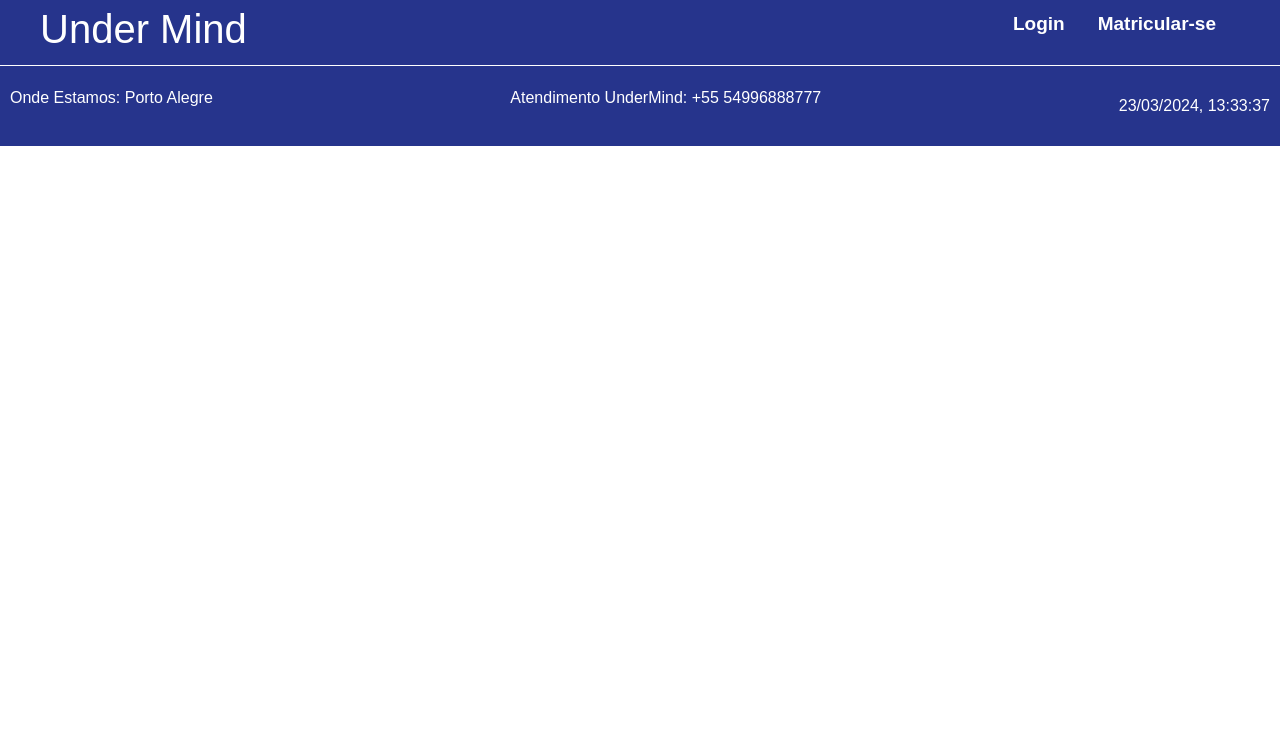
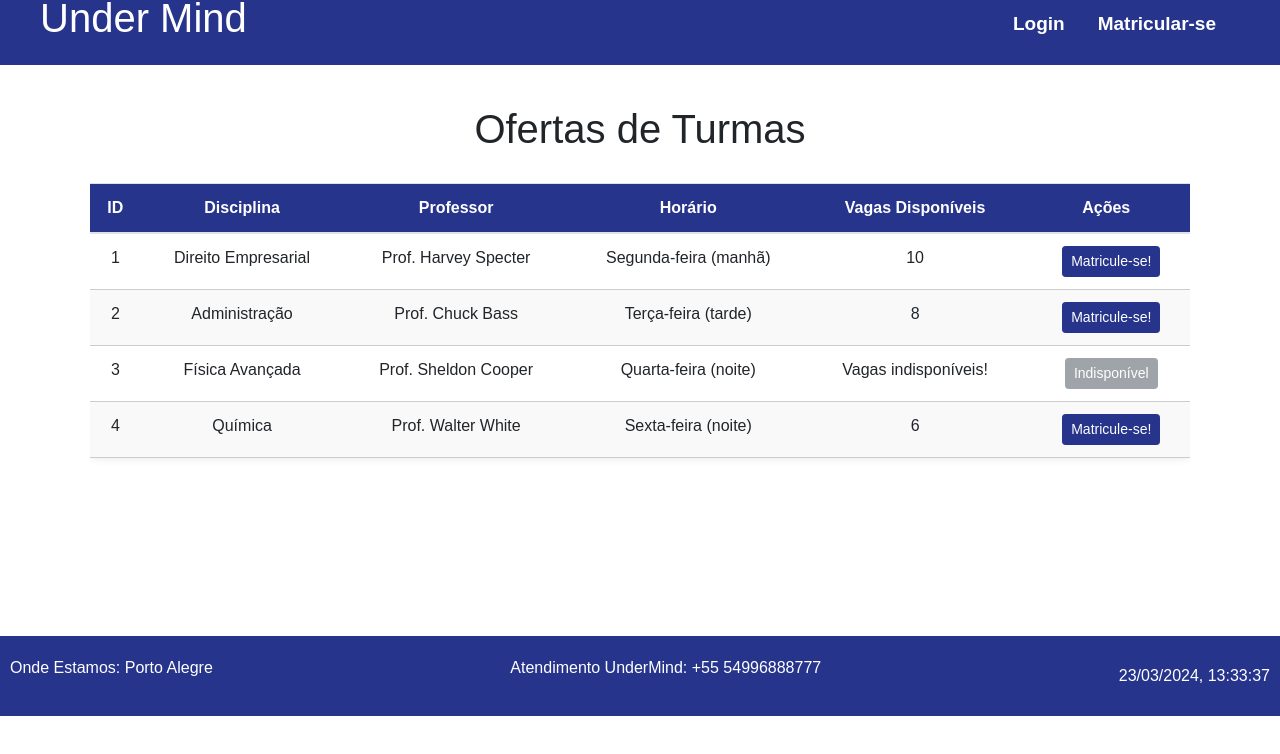
Before and after one commit to VladimirMonteiro/trabalho, a React (Vite) app: page /disciplina in a window 1280 px wide. Shown: the top 754 px of the page. Built offline with nearby package versions, Linux system fonts and the light colour scheme.

Commit message:
styles: added styles

```diff
--- a/src/App.jsx
+++ b/src/App.jsx
@@ -9,6 +9,7 @@ import Home from './pages/home/Home'
 import Login from './pages/login/Login'
 import Admin from './pages/admin/Admin'
 import Matricula from './pages/matricula/Matricula'
+import Disciplina from './pages/disciplina/Disciplina'
 
 
 //Components
@@ -33,6 +34,7 @@ function App() {
           <Route path='/login' element= {<Login/>}/>
           <Route path='/admin' element = {<Protected><Admin/></Protected>}/>
           <Route path='/matricula' element = {<Matricula/>}/>
+          <Route path='/disciplina' element = {<Disciplina/>}/>
             </Routes>
             <Footer/>
         </Router>
--- a/src/components/navbar/Navbar.jsx
+++ b/src/components/navbar/Navbar.jsx
@@ -10,6 +10,8 @@ const Navbar = () => {
 
 
 
+
+
     return(
         <header className={styles.headerContainer}>
             <div className={styles.center}>
@@ -18,11 +20,21 @@ const Navbar = () => {
                     <h1 className={styles.title}><Link to='/'>Under Mind</Link></h1>
                 </div>
                 <nav>
-                    {auth.token && (
+
+
+                    {auth.token && auth.isStudent !== false &&(
                         <ul>
-                        <li><Link to='/Matricula'>Matricula</Link></li>
+                        <li><Link to='/admin'>Aluno</Link></li>
+                        <li><Link to='/disciplina'>Matricula</Link></li>
                         <li><Link to='/login' onClick={auth.logout}>Sair</Link></li>
                         </ul>
+
+                    )}
+                    {auth.token && auth.isStudent === false && (
+                          <ul>
+                          <li><Link to='/Matricula'>Criar turmar</Link></li>
+                          <li><Link to='/login' onClick={auth.logout}>Sair</Link></li>
+                          </ul>
 
                     )}
                     {!auth.token && (
--- a/src/components/protected/Protected.jsx
+++ b/src/components/protected/Protected.jsx
@@ -1,19 +1,14 @@
-import { authContext } from "../../context/authProvider/AuthContext"
-import { useContext } from "react"
+import { authContext } from "../../context/authProvider/AuthContext";
+import { useContext } from "react";
 
+const Protected = ({ children }) => {
+    const auth = useContext(authContext);
 
-const Protected = () => {
+    if (!auth.token) {
+        return <h1>Acesso Negado</h1>;
+    } else {
+        return <>{children}</>;
+    }
+};
 
-    const auth = useContext(authContext)
-
-    if(!auth.token){
-        return <h1>Acesso Negado</h1>
-
-    }
-    else{
-        return null
-    }
-
-
-}
-export default Protected
+export default Protected;
--- a/src/context/authProvider/AuthContext.jsx
+++ b/src/context/authProvider/AuthContext.jsx
@@ -33,19 +33,15 @@ function AuthProvider({ children }) {
             return response
         }
         else {
-            const payload = { token: response.token, student: response.studentId }
+            console.log(response)
+            const payload = { token: response.token, student: response.student._id, isStudent: response.student.isStudent, course: response.student.course, disciplines: response.student.disciplines }
 
-
+            console.log(payload)
             setStudent(payload)
             setStudentLocalStorage(payload)
 
         }
 
-        const payload = { token: response.token, student: response.studentId }
-
-
-        setStudent(payload)
-        setStudentLocalStorage(payload)
     }
 
     async function logout() {
--- a/src/context/authProvider/utils.jsx
+++ b/src/context/authProvider/utils.jsx
@@ -30,6 +30,7 @@ export async function loginRequest({ email, password }) {
     try {
 
         const request = await api.post("/student/login", { email, password })
+
         return request.data
 
     } catch (error) {
--- a/src/pages/admin/Admin.jsx
+++ b/src/pages/admin/Admin.jsx
@@ -1,12 +1,57 @@
+import styles from './Admin.module.css'
 
 
 
+import { authContext } from '../../context/authProvider/AuthContext'
+import { useContext } from 'react'
 
 const Admin = () => {
 
-    return(
 
-        <h1>Admin page</h1>
+    const auth = useContext(authContext)
+
+    return (
+
+        <section className={styles.container}>
+            <h1>{auth.course}</h1>
+           <div className={styles.center}>
+
+               <ul className={styles.list}>
+                   <li>Todas disciplinas</li>
+                   <li>em andamento</li>
+                   <li>Concluido</li>
+               </ul>
+               <div>
+                   <details className={styles.details}>
+                       <summary className=''>1 - Semestre</summary>
+                       <ul>
+                        <li>Banco de dados</li>
+                        <li>Banco de dados</li>
+                        <li>Banco de dados</li>
+                        <li>Banco de dados</li>
+                        <li>Banco de dados</li>
+                       </ul>
+                   </details>
+                   <details>
+                       <summary>2 - Semestre</summary>
+                       <li>Banco de dados</li>
+                        <li>Banco de dados</li>
+                        <li>Banco de dados</li>
+                        <li>Banco de dados</li>
+                        <li>Banco de dados</li>
+                   </details>
+                   <details>
+                       <summary>3- Semestre</summary>
+                       <li>Banco de dados</li>
+                        <li>Banco de dados</li>
+                        <li>Banco de dados</li>
+                        <li>Banco de dados</li>
+                        <li>Banco de dados</li>
+                   </details>
+               </div>
+           </div>
+
+        </section>
     )
 }
 
--- /dev/null
+++ b/src/pages/admin/Admin.module.css
@@ -0,0 +1,49 @@
+.container{
+    width: 100%;
+    height: 1100px;
+
+}
+
+.container h1{
+    text-align: center;
+    margin-top: 30px;
+}
+
+.container{
+    max-width: 1300px;
+    margin: 0 auto;
+
+}
+
+.list{
+    display: flex;
+    padding: 20px;
+    margin-top: 50px;
+    list-style: none;
+    font-weight: bold;
+    font-size: 18px;
+}
+
+.list li {
+    margin-left: 20px;
+    cursor: pointer;
+    border-bottom: 2px solid transparent; /* Define uma borda inferior transparente */
+    transition: border-bottom-color 0.3s ease; /* Adiciona transição para suavizar a mudança de cor */
+}
+
+
+
+.list li:hover {
+    border-bottom-color: #000; /* Altera a cor da borda inferior quando o mouse está sobre o elemento */
+}
+
+
+.details{
+    width: 100%;
+    background-color: #ccc;
+
+}
+
+.details summary {
+    background-color: cornflowerblue;
+}
--- /dev/null
+++ b/src/pages/disciplina/Disciplina.css
@@ -0,0 +1,50 @@
+.container {
+    margin-top: 20px;
+    padding: 20px;
+    height: 550px;
+}
+
+h1 {
+    text-align: center;
+    color: #26348C(131, 27, 23);
+    margin-bottom: 30px;
+}
+
+.table {
+    background-color: #fff;
+    border-radius: 5px;
+    box-shadow: 0 0 10px rgba(0, 0, 0, 0.1);
+}
+
+th, td {
+    padding: 15px;
+    text-align: center;
+    border-bottom: 1px solid #ccc;
+}
+
+th {
+    background-color: #26348C;
+    color: #fff;
+}
+
+tbody tr:nth-child(even) {
+    background-color: #f9f9f9;
+}
+
+tbody tr:hover {
+    background-color: #e2e2e2;
+}
+
+.table-responsive {
+    overflow-x: auto;
+}
+
+.btn-primary {
+    background-color: #26348C;
+    border-color: #26348C
+}
+
+.btn-primary:hover {
+    background-color: #26348C;;
+    border-color:#26348C;
+}
--- /dev/null
+++ b/src/pages/disciplina/Disciplina.jsx
@@ -0,0 +1,66 @@
+import "./Disciplina.css"
+function Disciplina() {
+    return (
+      <div className="container">
+        <h1>Ofertas de Turmas</h1>
+        <div className="table-responsive">
+          <table className="table">
+            <thead>
+              <tr>
+                <th>ID</th>
+                <th>Disciplina</th>
+                <th>Professor</th>
+                <th>Horário</th>
+                <th>Vagas Disponíveis</th>
+                <th>Ações</th>
+              </tr>
+            </thead>
+            <tbody>
+              <tr>
+                <td>1</td>
+                <td>Direito Empresarial</td>
+                <td>Prof. Harvey Specter</td>
+                <td>Segunda-feira (manhã)</td>
+                <td>10</td>
+                <td>
+                  <a href="matricula.html" className="btn btn-primary btn-sm">Matricule-se!</a>
+                </td>
+              </tr>
+              <tr>
+                <td>2</td>
+                <td>Administração</td>
+                <td>Prof. Chuck Bass</td>
+                <td>Terça-feira (tarde)</td>
+                <td>8</td>
+                <td>
+                  <a href="matricula.html" className="btn btn-primary btn-sm">Matricule-se!</a>
+                </td>
+              </tr>
+              <tr>
+                <td>3</td>
+                <td>Física Avançada</td>
+                <td>Prof. Sheldon Cooper</td>
+                <td>Quarta-feira (noite)</td>
+                <td>Vagas indisponíveis!</td>
+                <td>
+                  <a href="#" className="btn btn-secondary btn-sm disabled">Indisponível</a>
+                </td>
+              </tr>
+              <tr>
+                <td>4</td>
+                <td>Química</td>
+                <td>Prof. Walter White</td>
+                <td>Sexta-feira (noite)</td>
+                <td>6</td>
+                <td>
+                  <a href="matricula.html" className="btn btn-primary btn-sm">Matricule-se!</a>
+                </td>
+              </tr>
+            </tbody>
+          </table>
+        </div>
+      </div>
+    );
+  }
+
+  export default Disciplina;
--- a/src/pages/home/Home.jsx
+++ b/src/pages/home/Home.jsx
@@ -14,26 +14,25 @@ const Home = () => {
             </div>
             <div className="row image-container">
                 <div className="col-md-3">
-                <img src="https://i.pinimg.com/564x/cf/ea/72/cfea724d6f9d995dfc35a9284bd707e1.jpg" alt="Descrição da Imagem 1"/>
 
                     <div className="image-description-container">
                         <p className="image-description">Professor Harvey Specter: Harvey é considerado o "Melhor Advogado do Mundo" e em especial no direito empresarial,se formou na Universidade de Harvard e agora compartilha seus maiores conhecimentos em suas aulas.</p>
                     </div>
                 </div>
                 <div className="col-md-3">
-                <img src="https://i.pinimg.com/564x/a2/0b/25/a20b25257f911f2b568f4a01a7c30666.jpg" alt="Descrição da Imagem 2"/>
+
                     <div className="image-description-container">
                         <p className="image-description">Professor Chuck Bass: De origem simples, Bass é o "Maior investidor e administrador do mundo" conquistou uma fortuna bilionária ainda muito jovem e construiu o hotel mais luxuoso do mundo (New York Palace Hotel), estudou em Harvard e agora transmite seus conhecimentos dando aulas de Administração.</p>
                     </div>
                 </div>
                 <div className="col-md-3">
-               <img src="https://i.pinimg.com/564x/34/dc/57/34dc57a23707eddafea188ac05d4cd0d.jpg" alt="Descrição da Imagem 3"/>
+
                     <div className="image-description-container">
                         <p className="image-description">Professor Sheldon Cooper: Conhecido como "O homem mais inteligente do mundo",Sheldon foi vencedor de 5 prêmios Nobel e se formou em Física aos 12 anos de idade. Agora faz parte do nosso time de professores formando novos gênios pelo mundo!</p>
                     </div>
                 </div>
                 <div className="col-md-3">
-                <img src="https://i.pinimg.com/564x/fe/6b/b9/fe6bb92676efe8fec5c385905ef71834.jpg" alt="Descrição da Imagem 4"/>
+
                     <div className="image-description-container">
                         <p className="image-description">Professor Walter White: White foi considerado um "Gênio da Química" por suas descobertas e seu amor por cristais. Professor de química por formação e disputado por várias Universidades renomadas White agora faz parte da nossa equipe acadêmica!</p>
                     </div>
```
